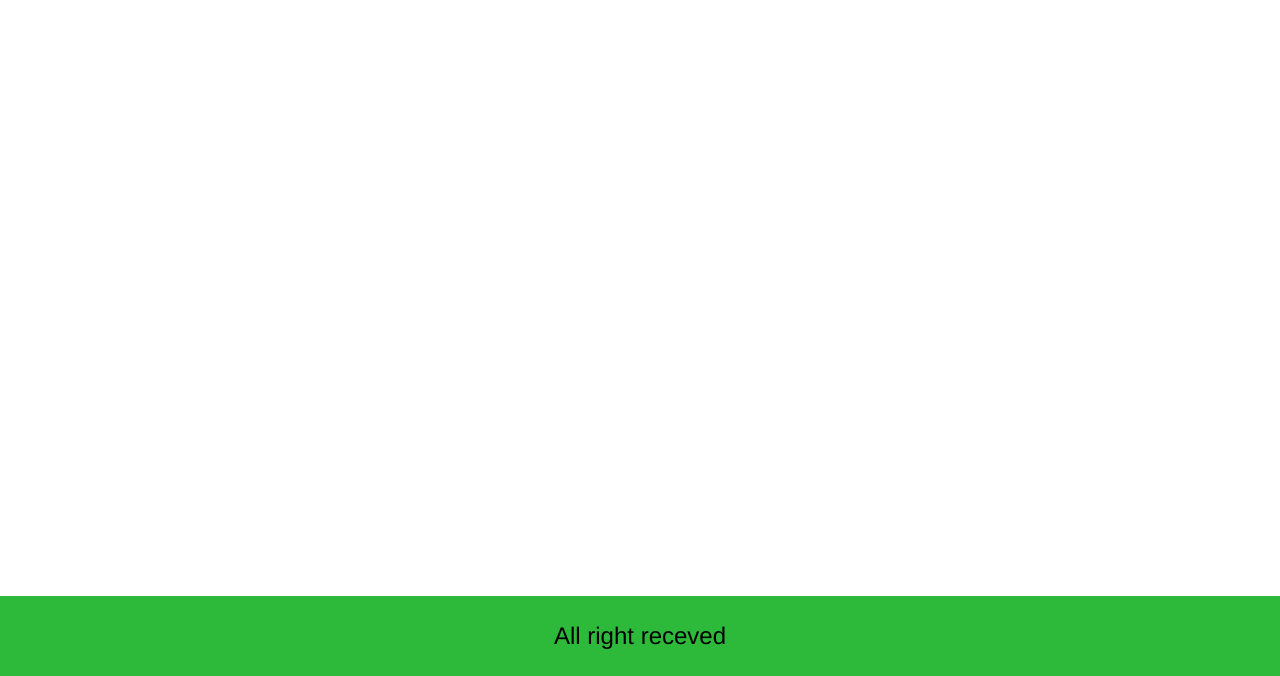
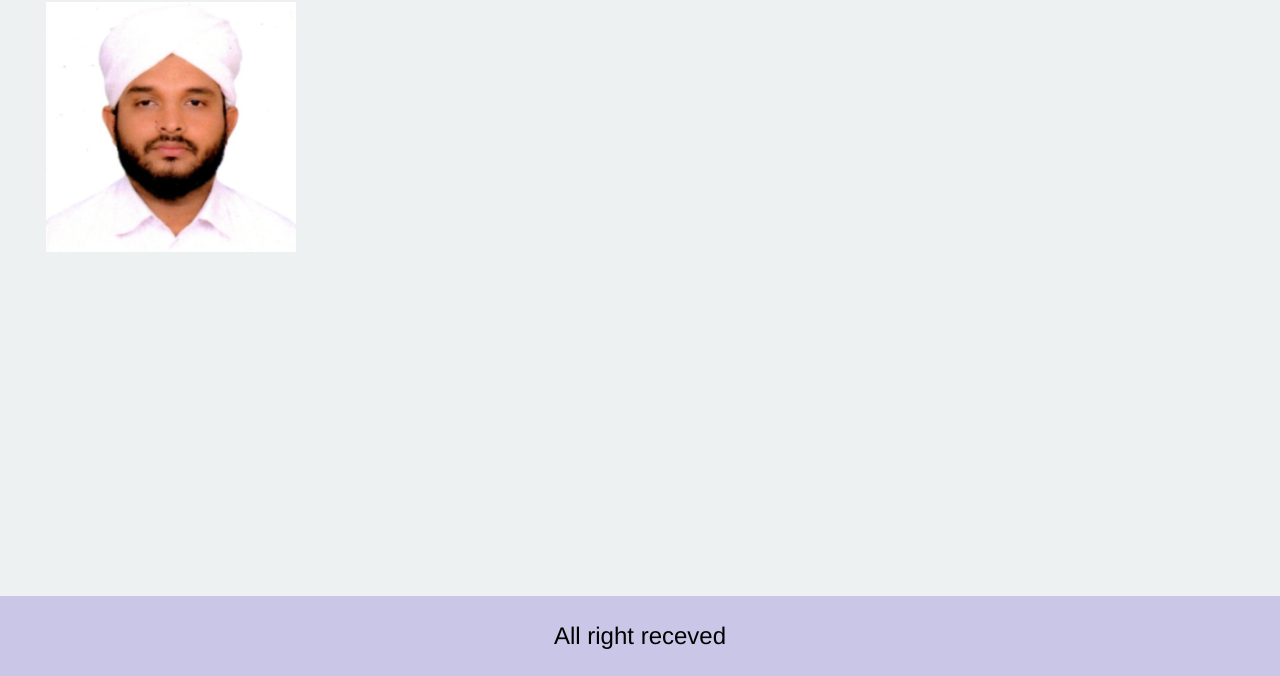
Before and after one commit to salahudheenbader/personal-websaite, a plain HTML site: page index.html in a window 1280 px wide. Shown: the part 124-800 px from the top of the page. Drawn offline with Linux system fonts and the light colour scheme.

Commit message:
first commit3ssp

```diff
--- a/index.html
+++ b/index.html
@@ -15,16 +15,18 @@
     <h1 class="brand">salahudheen baqavi</h1>
      </div>
      <div>
-        <a href="index.html">whtsapp</a>
-        <a href="index.html">facebook</a>
+        <a href="wa.me919745525150">whtsapp</a>
+        <a href="https://www.facebook.com/salahudheen.kalluravi">facebook</a>
         <a href="https://www.youtube.com/channel/UCht-XvbMg0q5S3HPQmB9Hdw">youtube</a>
         <a href="97455525150">number</a>
      </div>
 </header>
 
 
-<main>
-
+<main class="menu">
+    <div>
+        <img src="download.png" alt="my photo">
+    </div>
 </main>
 
 
--- a/style.css
+++ b/style.css
@@ -35,7 +35,7 @@ main{
 }
 footer{
     grid-area: footer;
-    background-color: rgb(45, 185, 57);
+    background-color: rgb(201, 198, 231);
 }
 
 /*commen settings */
@@ -67,3 +67,11 @@ header:hover{
 .row.center{
     justify-content: center;
 }
+img{
+    padding: 30px;
+    float: left;
+    padding-top: 30px;
+}
+.menu{
+    background-color: rgb(237, 241, 241);
+}
```
Also changed, not shown: download.png (added).
